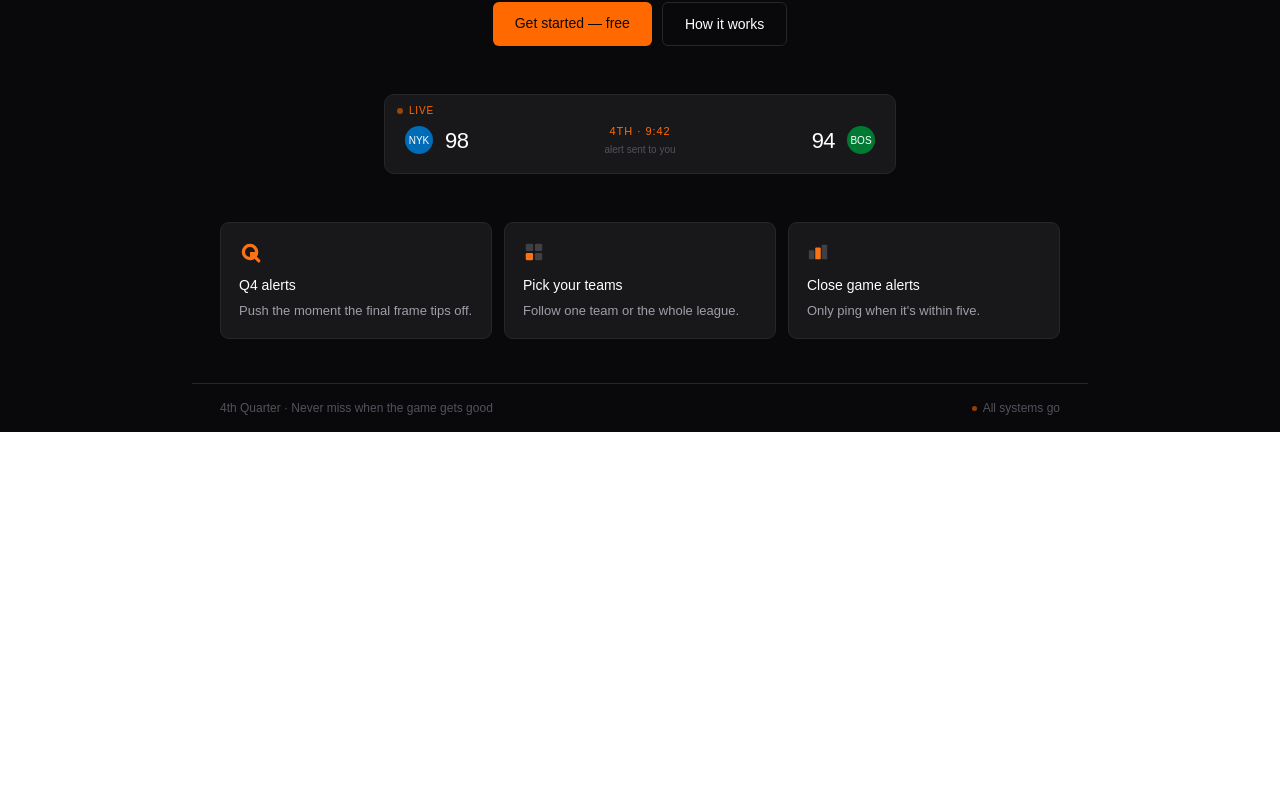
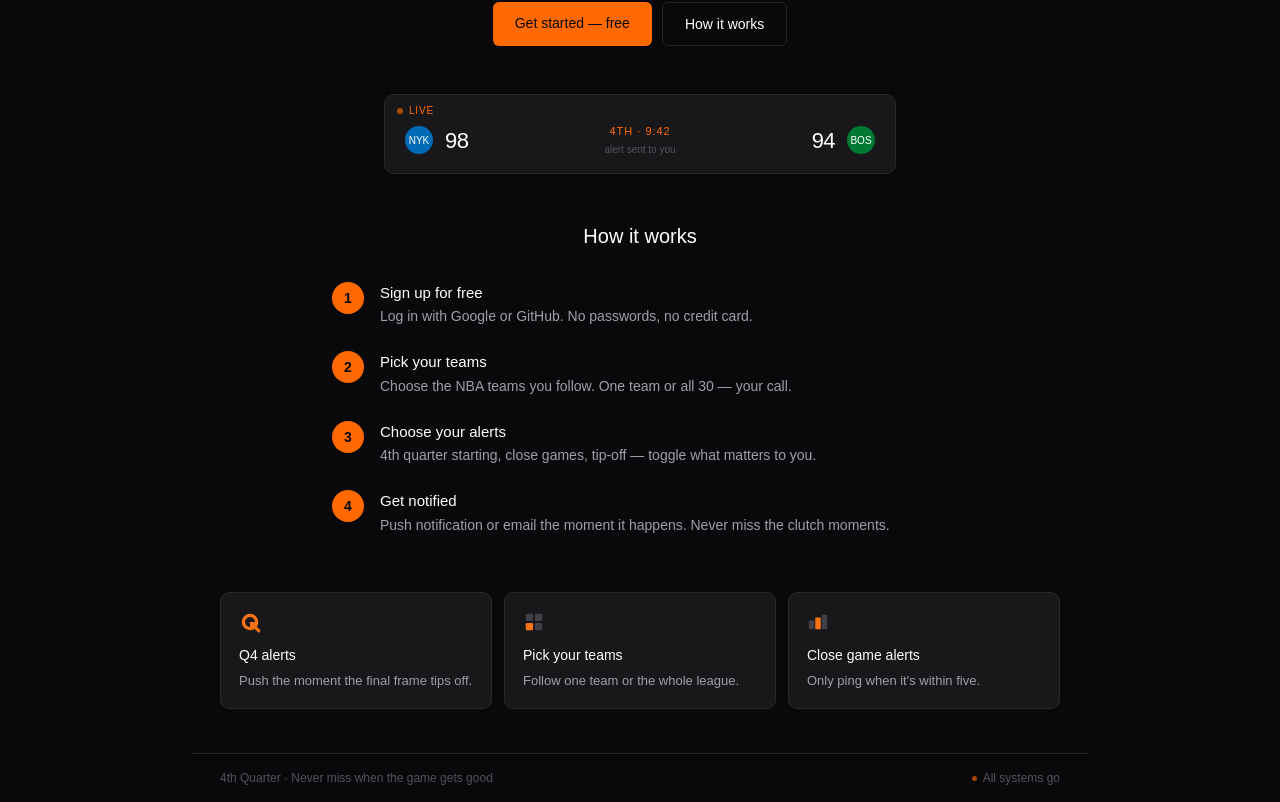
Before and after one commit to axelhufford/4th-quarter, a Next.js app: page / in a window 1280 px wide. Shown: the part 462-1264 px from the top of the page. Before the commit the page ends 894 px from the top, so only its background shows below. Built offline with nearby package versions, Linux system fonts and the light colour scheme; no server answers.

Commit message:
Add how-it-works section to landing page, fix times to EST
Co-Authored-By: Claude Opus 4.6 <noreply@anthropic.com>

```diff
--- a/src/app/page.tsx
+++ b/src/app/page.tsx
@@ -93,8 +93,19 @@ export default async function LandingPage() {
         </div>
       </section>
 
+      {/* How it works */}
+      <section id="how" className="px-7 pb-14 max-w-2xl mx-auto">
+        <h2 className="text-xl font-medium text-center mb-8">How it works</h2>
+        <div className="space-y-6">
+          <Step number="1" title="Sign up for free" desc="Log in with Google or GitHub. No passwords, no credit card." />
+          <Step number="2" title="Pick your teams" desc="Choose the NBA teams you follow. One team or all 30 — your call." />
+          <Step number="3" title="Choose your alerts" desc="4th quarter starting, close games, tip-off — toggle what matters to you." />
+          <Step number="4" title="Get notified" desc="Push notification or email the moment it happens. Never miss the clutch moments." />
+        </div>
+      </section>
+
       {/* Features */}
-      <section id="how" className="px-7 pb-11 max-w-4xl mx-auto grid grid-cols-1 sm:grid-cols-3 gap-3">
+      <section className="px-7 pb-11 max-w-4xl mx-auto grid grid-cols-1 sm:grid-cols-3 gap-3">
         <FeatureCard
           icon={<Logo size={22} />}
           title="Q4 alerts"
@@ -149,6 +160,20 @@ function FeatureCard({
   );
 }
 
+function Step({ number, title, desc }: { number: string; title: string; desc: string }) {
+  return (
+    <div className="flex gap-4 items-start">
+      <div className="w-8 h-8 rounded-full bg-orange-500 text-zinc-950 flex items-center justify-center text-sm font-bold shrink-0">
+        {number}
+      </div>
+      <div>
+        <div className="font-medium text-[15px] mb-0.5">{title}</div>
+        <div className="text-sm text-zinc-400 leading-[1.5]">{desc}</div>
+      </div>
+    </div>
+  );
+}
+
 /** 2×2 grid with the bottom-left tile lit — echoes the Q's quadrant motif. */
 function TeamsIcon() {
   return (
--- a/src/app/scores/page.tsx
+++ b/src/app/scores/page.tsx
@@ -79,6 +79,7 @@ function formatTime(iso: string): string {
   return new Date(iso).toLocaleTimeString("en-US", {
     hour: "numeric",
     minute: "2-digit",
+    timeZone: "America/New_York",
     timeZoneName: "short",
   });
 }
```
